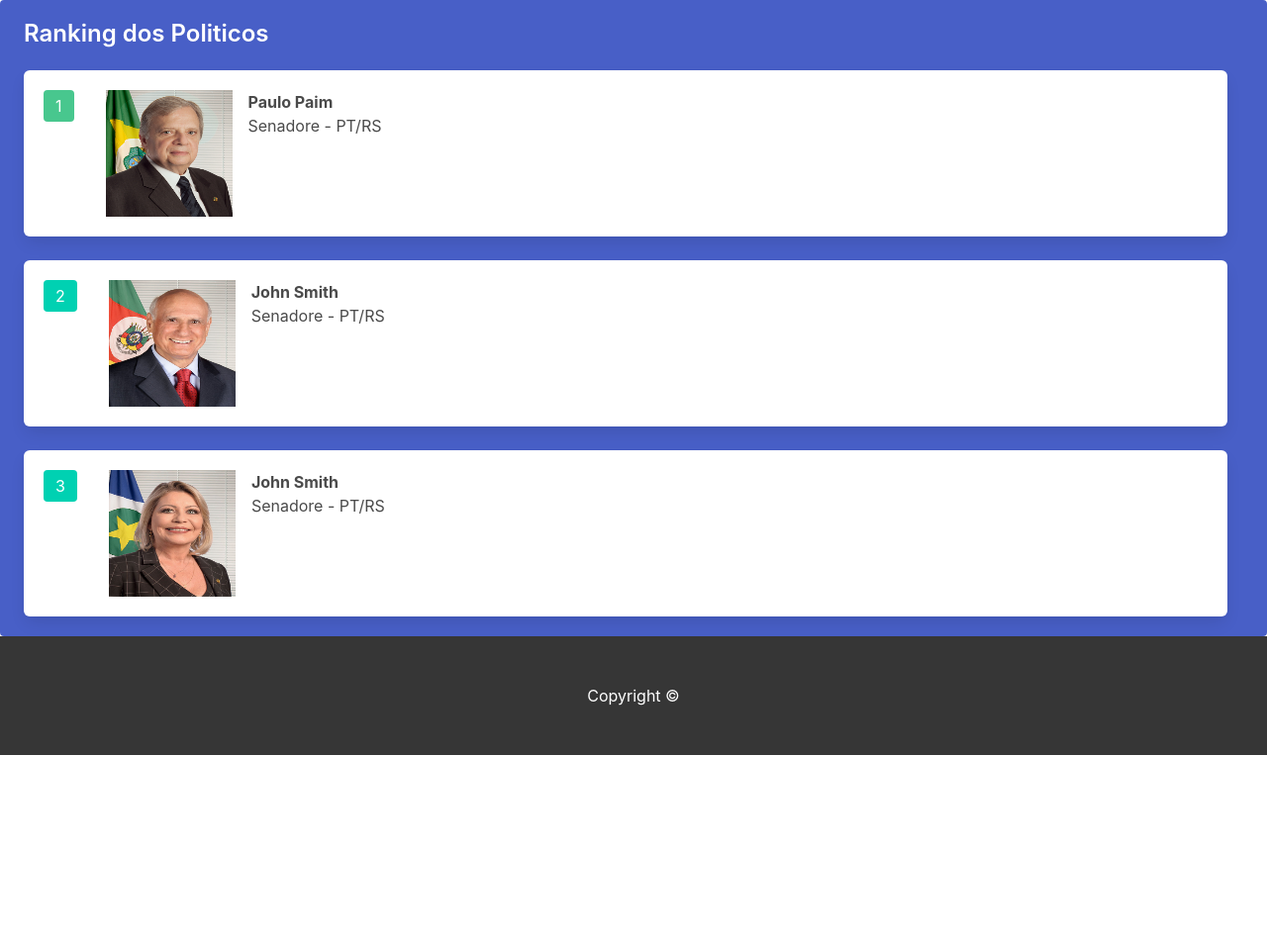
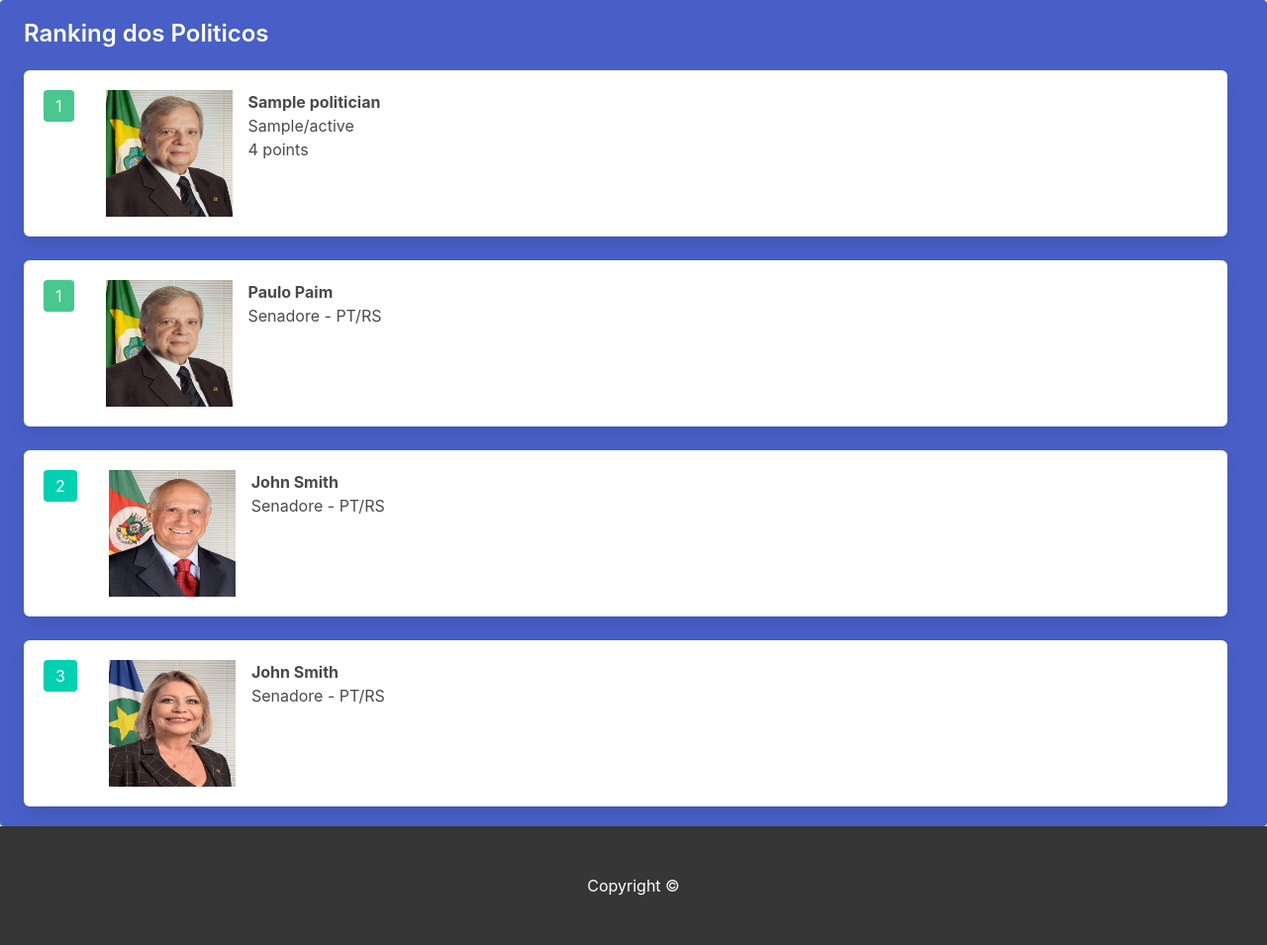
Before and after one commit to weekcodepoliticos2/weekcodepoliticos2, a Rails app: page /ranking in a window 1280 px wide. Shown: the part 52-1007 px from the top of the page at 99% size. Before the commit the page ends 815 px from the top, so only its background shows below. Run offline with Rails 7, Linux system fonts and the light colour scheme; tables that the repository leaves empty hold one stand-in row (values such as "Sample post"); style sheets or scripts are compiled from the project's sources; parts of the project's set-up code (start-up, migrations or seed data) failed here and were passed over; some libraries are stand-ins or nearby versions.

Commit message:
fixes ranking view

```diff
--- a/app/controllers/politicians_controller.rb
+++ b/app/controllers/politicians_controller.rb
@@ -4,7 +4,7 @@ class PoliticiansController < ApplicationController
   end
 
   def ranking
-    @scores = Score.all.order(games_played: :desc).order(rating: :desc)
+    @scores = Score.all.order(rating: :desc)
   end
 
   def comparison
--- a/app/views/politicians/ranking.html.erb
+++ b/app/views/politicians/ranking.html.erb
@@ -5,6 +5,32 @@
         <div class="tile is-parent is-vertical">
           <article class="tile is-child notification is-link">
             <p class="title is-4">Ranking dos Politicos</p>
+            <% @scores.each_with_index do |score, index| %>
+              <div class="box">
+                <article class="media">
+                  <div class="media-left">
+                    <span class="tag is-success is-medium"><%= index + 1 %></span>
+                  </div>
+                  <div class="media-right media-left">
+                    <figure class="image is-128x128">
+                      <%= image_tag '/imagens/politicians/senador3396.jpg', class: 'image is-128x128'%>
+                    </figure>
+                  </div>
+                  <div class="media-content">
+                    <div class="content">
+
+                      <p>
+                        <strong><%= score.politician.name %> </strong>
+                        <br>
+                        <%= score.politician.party %>/<%= score.politician.state %>
+                        <br>
+                        <%= score.rating %> points
+                      </p>
+                    </div>
+                  </div>
+                </article>
+              </div>
+            <% end %>
             <div class="box">
               <article class="media">
                 <div class="media-left">
@@ -26,6 +52,8 @@
                 </div>
               </article>
             </div>
+
+
             <div class="box">
               <article class="media">
                 <div class="media-left is-paddingless-top">
```
